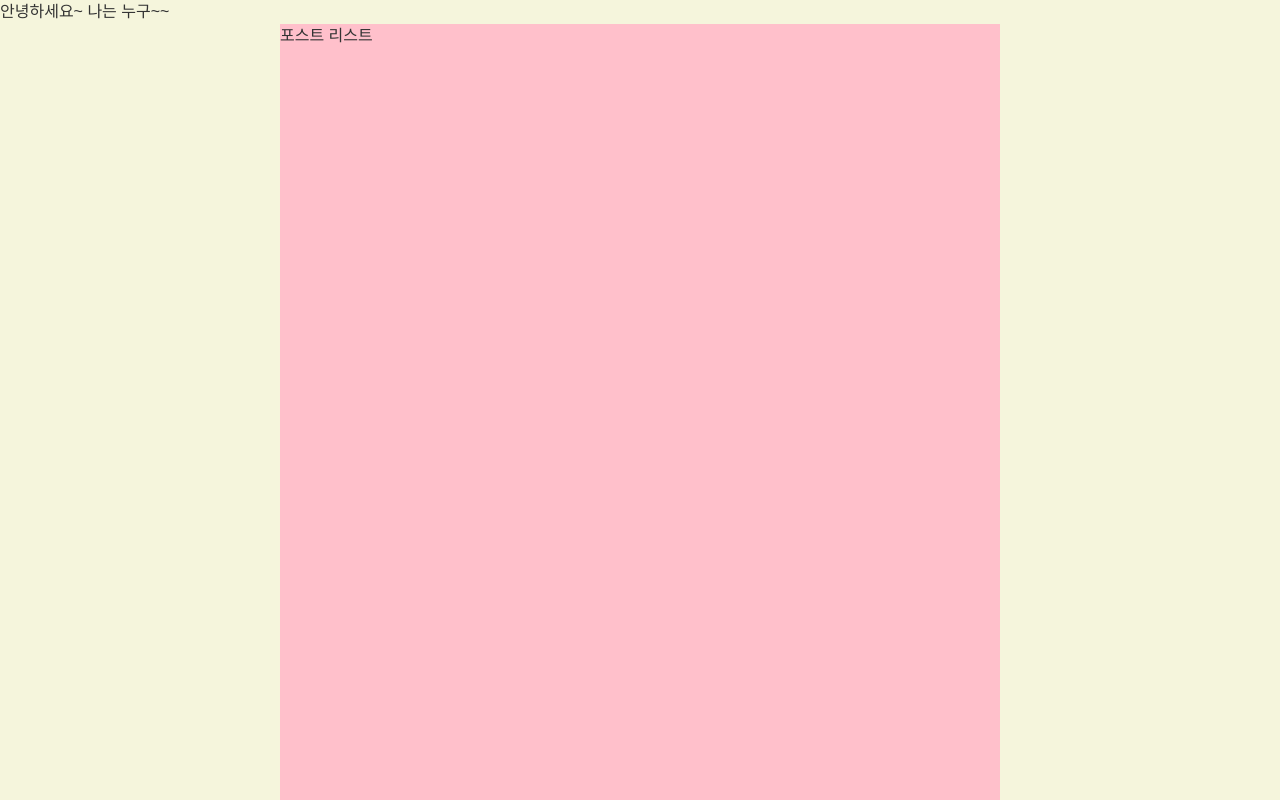
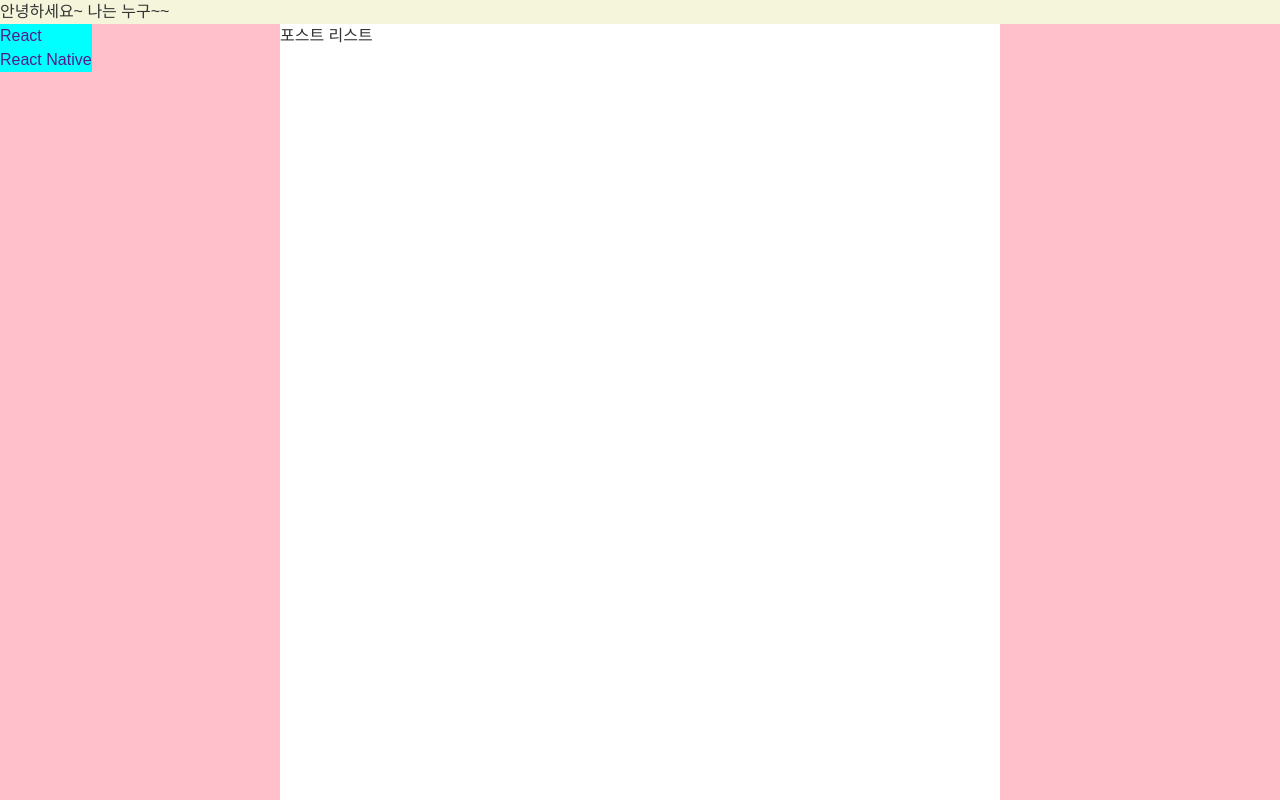
Before and after one commit to iambom/iambom.github.io, a Gatsby site: page / in a window 1280 px wide. Shown: the top 800 px of the page. Built offline with nearby package versions, Linux system fonts and the light colour scheme; Gatsby itself is replaced by a stand-in of ours.

Commit message:
Contents 구조 변경

```diff
--- a/src/components/Body/index.tsx
+++ b/src/components/Body/index.tsx
@@ -1,8 +1,16 @@
 import styled from '@emotion/styled';
 import React from 'react';
 
+import Contents from '../Contents';
+import HomeTagsList from '../HomeTagsList';
+
 const Body = () => {
-  return <Container>포스트 리스트</Container>;
+  return (
+    <Container>
+      <HomeTagsList />
+      <Contents />
+    </Container>
+  );
 };
 
 export default Body;
@@ -10,7 +18,6 @@ export default Body;
 const Container = styled.div`
   background-color: pink;
   width: 100%;
-  max-width: 720px;
-  margin: 0 auto;
+  position: relative;
   height: 3000px;
 `;
--- /dev/null
+++ b/src/components/Contents/index.tsx
@@ -0,0 +1,16 @@
+import styled from '@emotion/styled';
+import React from 'react';
+
+const Contents = () => {
+  return <Container>포스트 리스트</Container>;
+};
+
+export default Contents;
+
+const Container = styled.div`
+  background-color: white;
+  width: 100%;
+  max-width: 720px;
+  margin: 0 auto;
+  height: 3000px;
+`;
--- a/src/components/Layout/index.tsx
+++ b/src/components/Layout/index.tsx
@@ -17,7 +17,6 @@ export default Layout;
 
 const Container = styled.div`
   background-color: beige;
-  position: relative;
   width: 100%;
   max-width: 1280px;
   margin: 0 auto;
```
